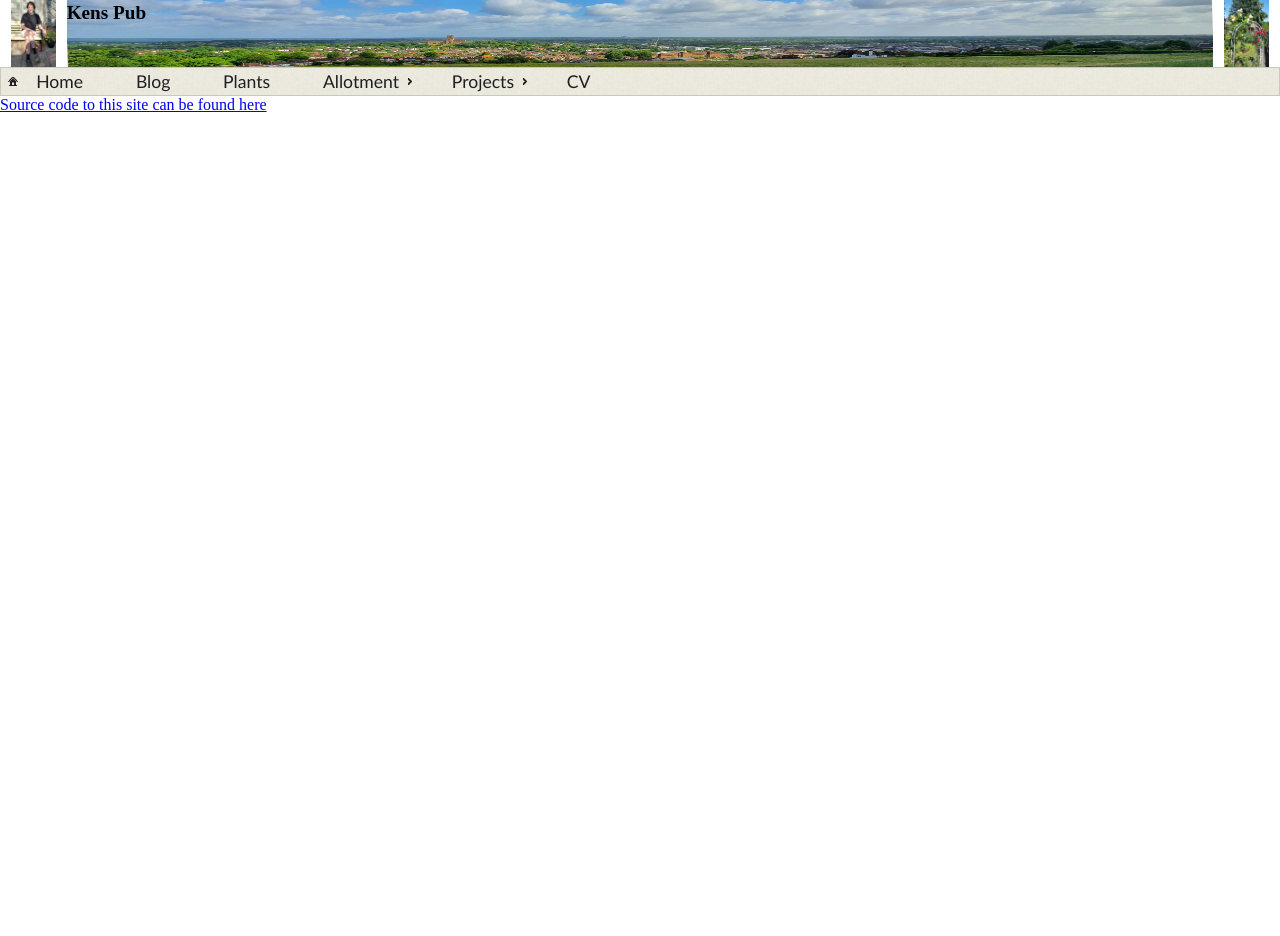
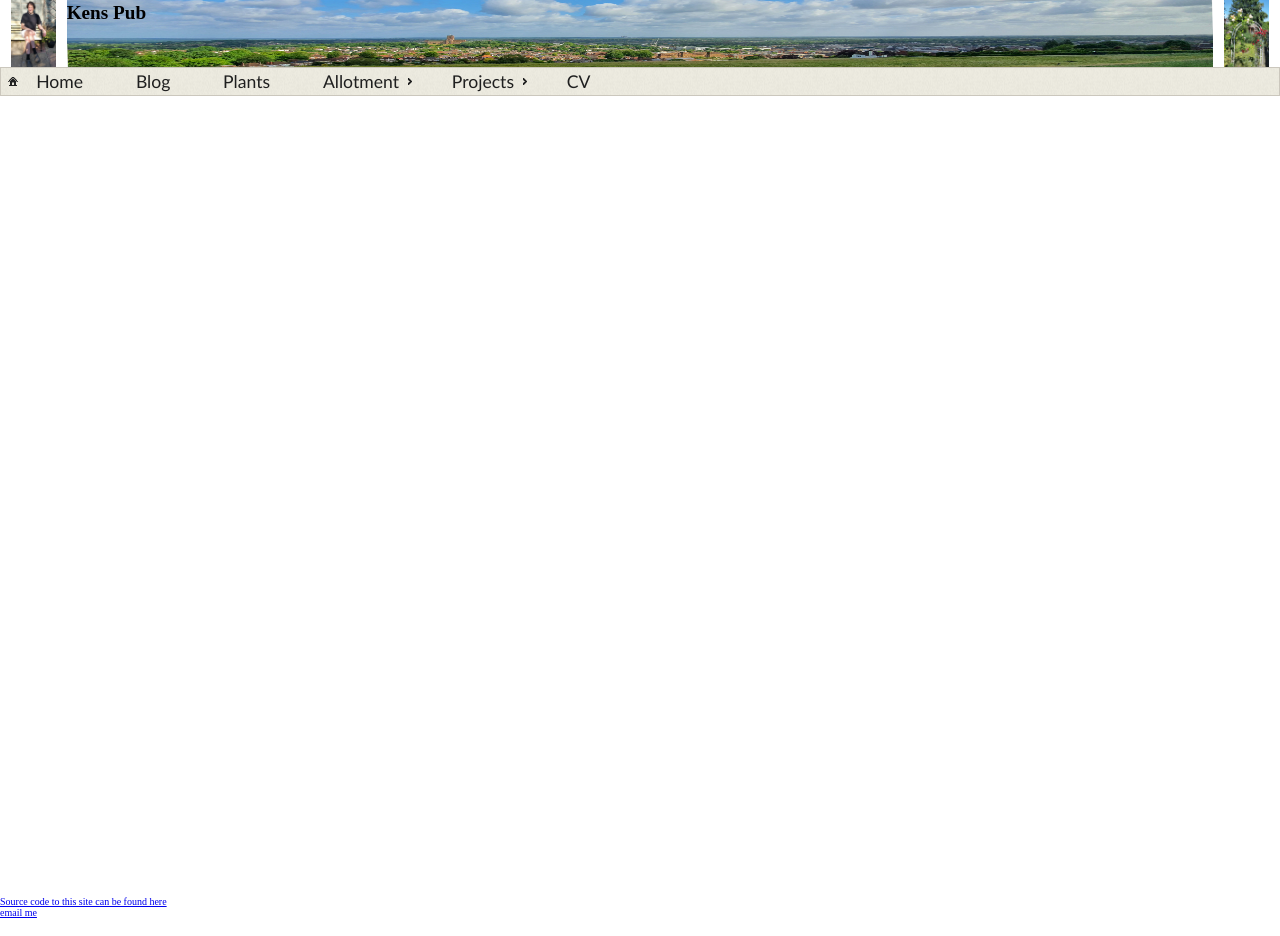
Before and after one commit to kennyams/website, a PHP site: page / in a window 1280 px wide. Before the commit the page ends 112 px from the top, so only its background shows below. Run offline with PHP 8.4, Linux system fonts and the light colour scheme; some libraries are stand-ins or nearby versions.

Commit message:
Adding a footer to pages

```diff
--- /dev/null
+++ b/public_html/footer.php
@@ -0,0 +1,8 @@
+<footer>
+	<div>
+	<a href="https://github.com/kennyams/website">Source code to this site can be found here</a>
+	</div>
+	<div>
+	<a href="mailto:<Ken>admin@pub.me.uk">email me</a>
+	</div>
+</footer>
--- a/public_html/header.css
+++ b/public_html/header.css
@@ -4,9 +4,10 @@ body{
 	grid-template-areas:
 		"header header header"
 		"main main main"
+		"footer footer footer"
 		;
 	grid-template-columns:1fr 1fr 1fr;
-	grid-template-rows:auto auto 1fr;
+	grid-template-rows:auto 100% 5vh;
 	width:100%;
 	height:100vh;
 	margin:0;
@@ -23,6 +24,12 @@ h2{
 }
 header{
 	grid-area:header;
+}
+footer{
+	display:inline;
+	position:relative;
+	font-size:10px;
+	grid-area:footer;
 }
 nav{
 	grid-area:nav;
--- a/public_html/index.php
+++ b/public_html/index.php
@@ -14,7 +14,9 @@
 			include "$root/header.php";
 		?>
 		<main>
-			<a href="https://github.com/kennyams/website">Source code to this site can be found here</a>
 		</main>
+		<?php
+			include "$root/footer.php";
+		?>
 	</body>
 </html>
--- a/public_html/plants/index.php
+++ b/public_html/plants/index.php
@@ -74,5 +74,8 @@
 			<script>
 			</script>
 		</main>
+		<?php
+			include "$root/footer.php";
+		?>
 	</body>
 </html>
```
